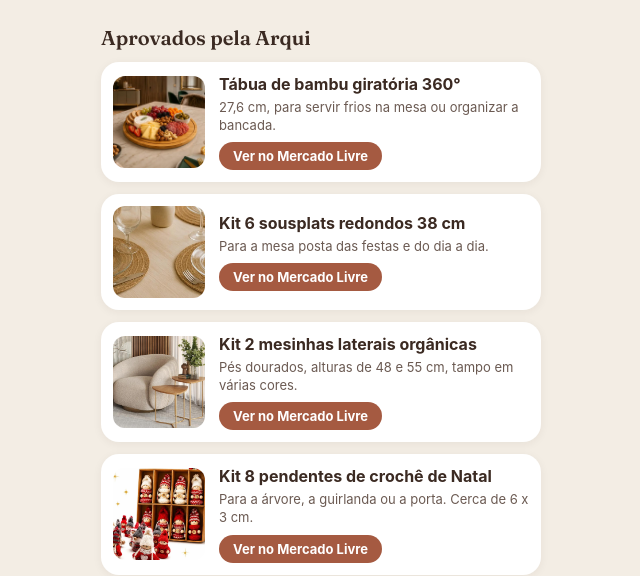
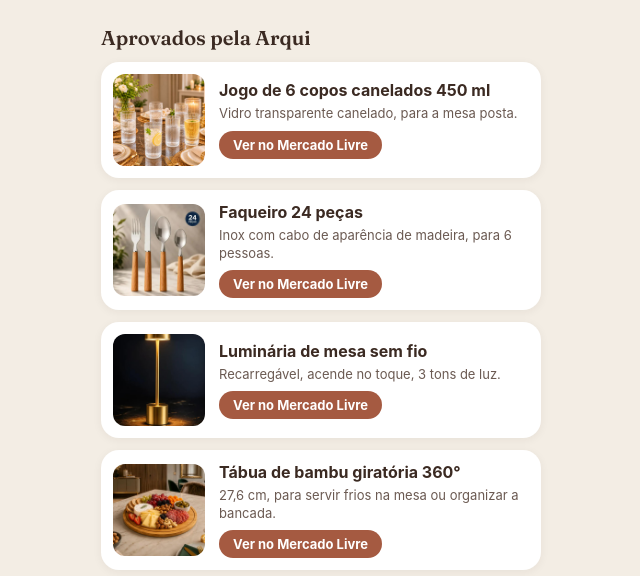
Before and after one commit to confianaarquiteta/midia, a plain HTML site: page links/index.html in a window 1280 px wide. Shown: the part 255-831 px from the top of the page, without its empty margins (319-959 px from the left). Drawn offline with Linux system fonts and the light colour scheme.

Commit message:
links: copos, faqueiro e luminária
Co-Authored-By: Claude Opus 5.5 <noreply@anthropic.com>
Claude-Session: https://claude.ai/code/session_01CPcLpJZTqxDd6uUyZkM4uz

```diff
--- a/links/index.html
+++ b/links/index.html
@@ -36,6 +36,21 @@ h2{font-family:Fraunces,Georgia,serif;font-weight:600;font-size:20px;margin:28px
   </header>
 
   <h2>Aprovados pela Arqui</h2>
+
+  <a class="card" href="https://meli.la/2tMKgRX" target="_blank" rel="noopener sponsored">
+    <img src="img/copos.jpg" alt="Copos de vidro canelado">
+    <div><b>Jogo de 6 copos canelados 450 ml</b><span>Vidro transparente canelado, para a mesa posta.</span><em>Ver no Mercado Livre</em></div>
+  </a>
+
+  <a class="card" href="https://meli.la/2zuZZEY" target="_blank" rel="noopener sponsored">
+    <img src="img/faqueiro.jpg" alt="Faqueiro 24 peças">
+    <div><b>Faqueiro 24 peças</b><span>Inox com cabo de aparência de madeira, para 6 pessoas.</span><em>Ver no Mercado Livre</em></div>
+  </a>
+
+  <a class="card" href="https://meli.la/31JKYgi" target="_blank" rel="noopener sponsored">
+    <img src="img/luminaria.jpg" alt="Luminária sem fio dourada">
+    <div><b>Luminária de mesa sem fio</b><span>Recarregável, acende no toque, 3 tons de luz.</span><em>Ver no Mercado Livre</em></div>
+  </a>
 
   <a class="card" href="https://meli.la/2T25hVC" target="_blank" rel="noopener sponsored">
     <img src="img/tabua.jpg" alt="Tábua de bambu giratória">
```
Also changed, not shown: links/img/copos.jpg (added), links/img/faqueiro.jpg (added), links/img/luminaria.jpg (added).
